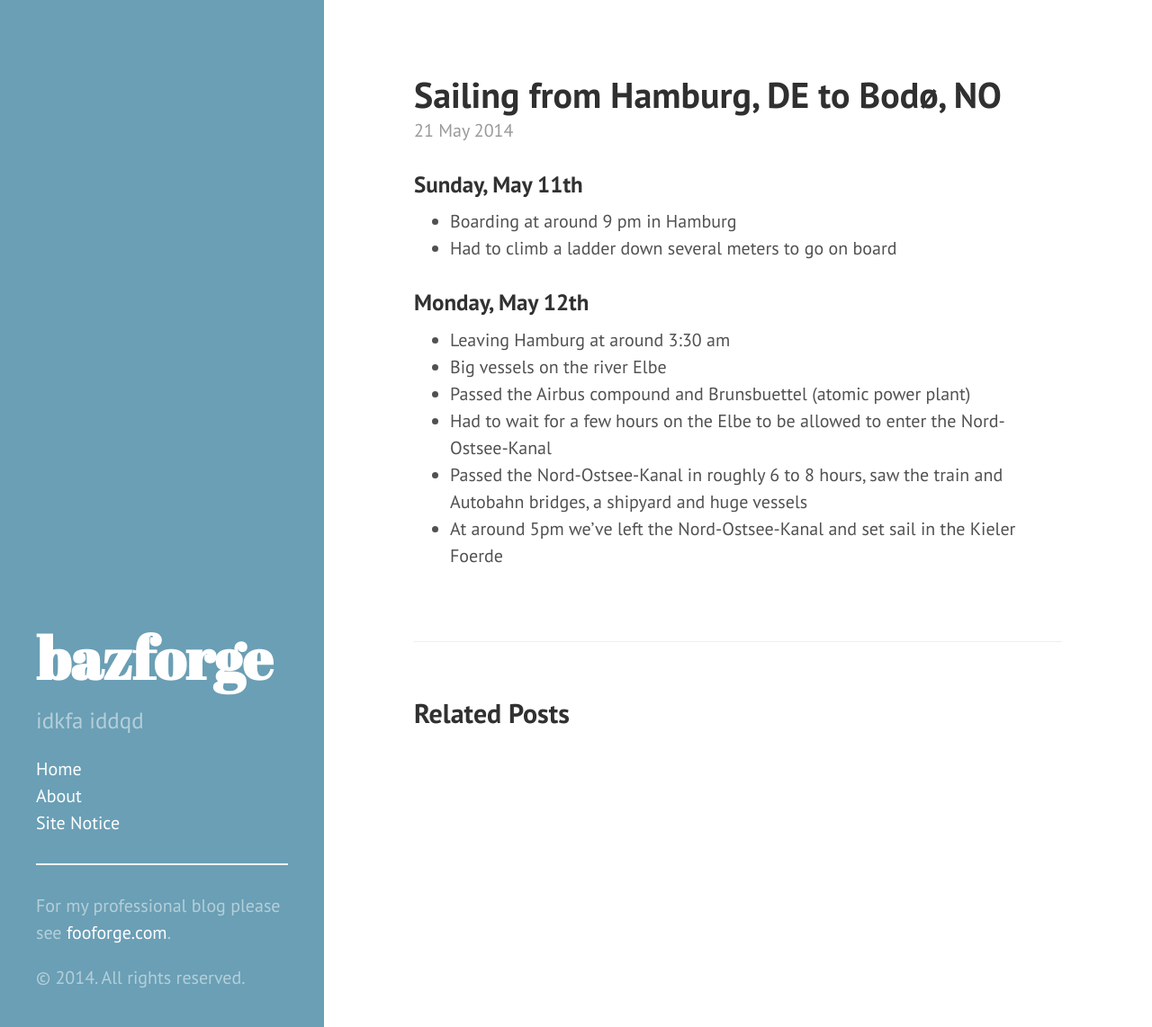
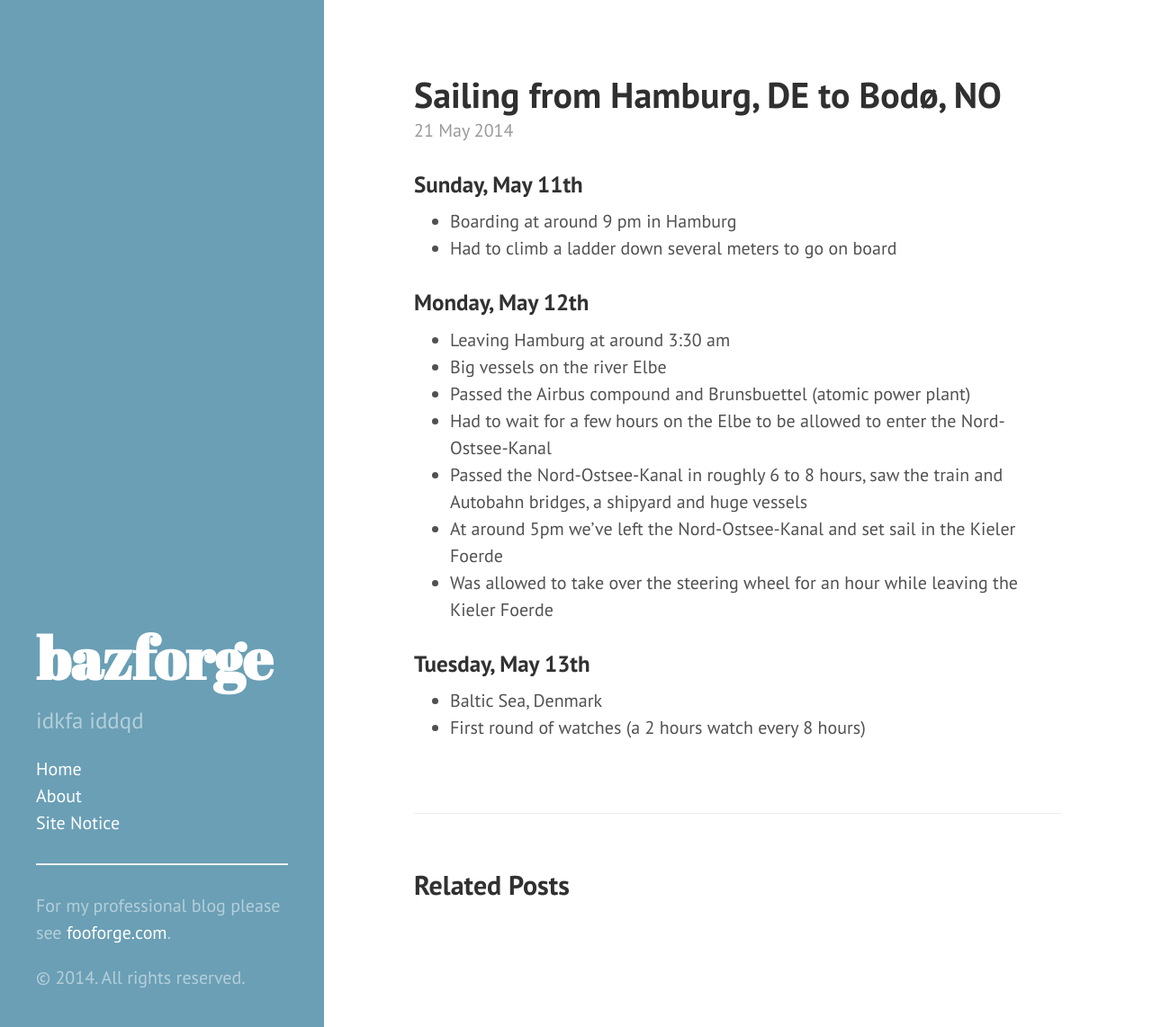
Before and after one commit to fooforge/bazforge.com, a Jekyll site: the page built from _posts/2014-05-21-Sailing-from-Hamburg-to-Bodo.md, in a window 1280 px wide and 1142 px high. Shown: the whole window at 90% size. Built offline with Jekyll 4.4.1, drawn with Linux system fonts in a browser that asks for light colours; Markdown is read by kramdown in place of the engine named in the settings.

Commit message:
Extend the sailing trip post

```diff
--- a/_posts/2014-05-21-Sailing-from-Hamburg-to-Bodo.md
+++ b/_posts/2014-05-21-Sailing-from-Hamburg-to-Bodo.md
@@ -18,3 +18,9 @@ categories: vacation
 * Had to wait for a few hours on the Elbe to be allowed to enter the Nord-Ostsee-Kanal
 * Passed the Nord-Ostsee-Kanal in roughly 6 to 8 hours, saw the train and Autobahn bridges, a shipyard and huge vessels
 * At around 5pm we've left the Nord-Ostsee-Kanal and set sail in the Kieler Foerde
+* Was allowed to take over the steering wheel for an hour while leaving the Kieler Foerde
+
+### Tuesday, May 13th
+
+* Baltic Sea, Denmark
+* First round of watches (a 2 hours watch every 8 hours)
```
